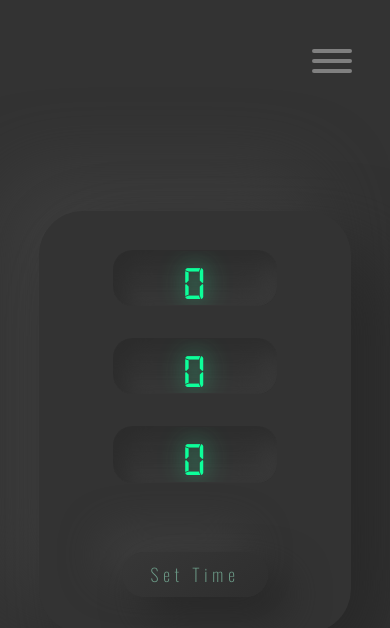
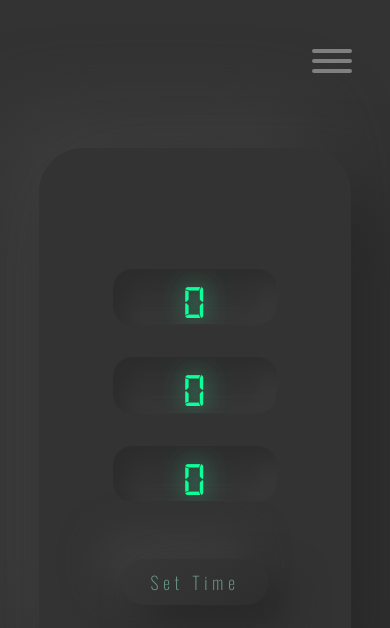
Before and after one commit to stephanRol/stopwatch_timer, a React (Create React App) app in the folder stopwatch_timer/: page /timer in a window 390 px wide. Shown: the top 628 px of the page. Built offline with nearby package versions, Linux system fonts and the light colour scheme.

Commit message:
style changes

```diff
--- a/stopwatch_timer/public/index.html
+++ b/stopwatch_timer/public/index.html
@@ -4,9 +4,9 @@
 <head>
   <meta charset="utf-8" />
   <!-- <link rel="icon" href="%PUBLIC_URL%/favicon.ico" /> -->
-  <!-- <meta name="viewport" content="width=device-width, initial-scale=1" />
+  <meta name="viewport" content="width=device-width, initial-scale=1" />
   <meta name="theme-color" content="#000000" />
-  <meta name="description" content="Web site created using create-react-app" /> -->
+  <meta name="description" content="Web site created using create-react-app" />
   <!-- <link rel="apple-touch-icon" href="%PUBLIC_URL%/logo192.png" /> -->
   <link rel="apple-touch-icon" sizes="57x57" href="/apple-icon-57x57.png">
   <link rel="apple-touch-icon" sizes="60x60" href="/apple-icon-60x60.png">
--- a/stopwatch_timer/src/components/timer/_timer.scss
+++ b/stopwatch_timer/src/components/timer/_timer.scss
@@ -34,8 +34,11 @@
     //Neumorphism
     border-radius: 44px;
     background: #333333;
-    box-shadow:  36px 36px 73px #282828,
-             -36px -36px 73px #3e3e3e;
+    box-shadow:  36px 36px 73px #282828, -36px -36px 73px #3e3e3e;
+
+    @media (max-width: 768px){
+    height: 65vh;
+    }
 
     .timer-box{
         display: flex;
@@ -43,7 +46,9 @@
         align-items: center;
         flex-direction: column;
         padding: 2rem;
+        padding-bottom: 1rem;
         width: 100%;
+
         .inputs{
             display: flex;
             justify-content: center;
@@ -75,7 +80,8 @@
                 color: desaturate(colors.$numbers-color,80%);
                 border: none;
                 cursor: pointer;
-                margin: 2.5rem 2rem;
+                margin: 2rem 2rem;
+                margin-top: 1.5rem;
                 padding: 2rem 4rem;
                 font-size: 1.5rem;
                 font-family: "oswald", "sans-serif";
@@ -97,7 +103,7 @@
                     font-size: 1.3rem;
                 }
                 @media (max-width: 480px){
-                    margin: 0.8rem;
+                    margin: 0.1rem;
                     padding: 0.8rem 1.8rem;
                     font-size: 1.1rem;
                 }
--- a/stopwatch_timer/src/css/main.css
+++ b/stopwatch_timer/src/css/main.css
@@ -74,12 +74,18 @@
   background: #333333;
   box-shadow: 36px 36px 73px #282828, -36px -36px 73px #3e3e3e;
 }
+@media (max-width: 768px) {
+  .timer {
+    height: 65vh;
+  }
+}
 .timer .timer-box {
   display: flex;
   justify-content: center;
   align-items: center;
   flex-direction: column;
   padding: 2rem;
+  padding-bottom: 1rem;
   width: 100%;
 }
 .timer .timer-box .inputs {
@@ -113,7 +119,8 @@
   color: #6e9e8a;
   border: none;
   cursor: pointer;
-  margin: 2.5rem 2rem;
+  margin: 2rem 2rem;
+  margin-top: 1.5rem;
   padding: 2rem 4rem;
   font-size: 1.5rem;
   font-family: "oswald", "sans-serif";
@@ -136,7 +143,7 @@
 }
 @media (max-width: 480px) {
   .timer .timer-box .buttons button {
-    margin: 0.8rem;
+    margin: 0.1rem;
     padding: 0.8rem 1.8rem;
     font-size: 1.1rem;
   }
@@ -201,12 +208,18 @@
   background: #bababa;
   box-shadow: 11px 11px 22px #a4a4a4, -11px -11px 22px #d0d0d0;
 }
+@media (max-width: 768px) {
+  .stopwatch {
+    height: 65vh;
+  }
+}
 .stopwatch .stopwatch-box {
   display: flex;
   justify-content: center;
   align-items: center;
   flex-direction: column;
   padding: 2rem;
+  padding-bottom: 1rem;
   width: 100%;
 }
 .stopwatch .stopwatch-box .buttons {
@@ -222,7 +235,8 @@
   color: #6b9d9a;
   border: none;
   cursor: pointer;
-  margin: 2.5rem 2rem;
+  margin: 2rem 2rem;
+  margin-top: 1.5rem;
   padding: 2rem 4rem;
   font-size: 1.5rem;
   font-family: "oswald", "sans-serif";
```
Also changed, not shown: stopwatch_timer/src/components/stopwatch/_stopwatch.scss (+7 -3 lines), 1 other file (tests, documents, lock files or other folders).
